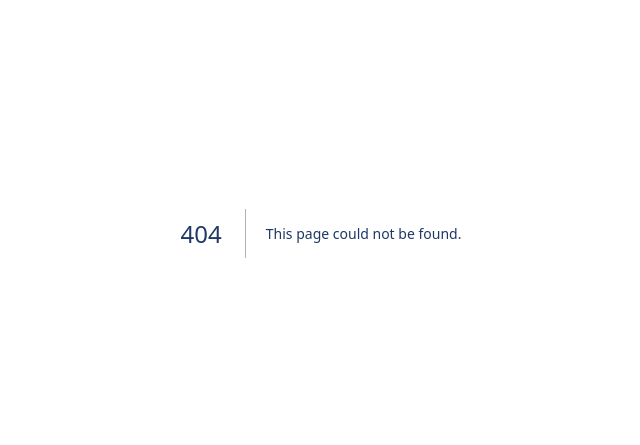
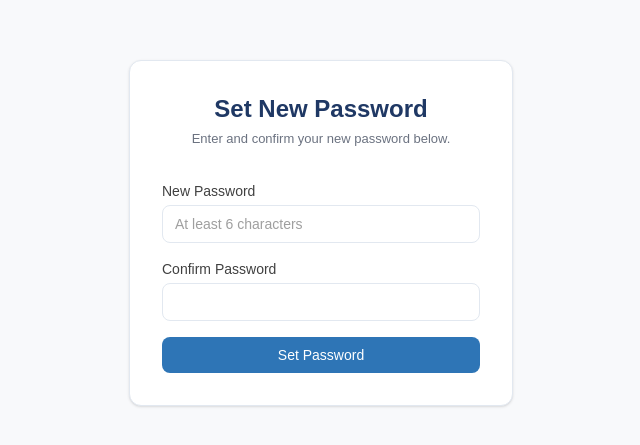
Before and after one commit to AGLCoaching/AGL-Practice-Tracker, a Next.js app: page /reset-password in a window 1280 px wide. Before the commit this address had no page. Shown: the part 167-612 px from the top of the page, without its empty margins (319-959 px from the left). Built offline with nearby package versions, Linux system fonts and the light colour scheme; no server answers.

Commit message:
Add password reset flow and auth confirm route

```diff
--- a/app/api/admin/invite-coach/route.ts
+++ b/app/api/admin/invite-coach/route.ts
@@ -27,7 +27,7 @@ export async function POST(req: Request) {
   // Send Supabase auth invite — resends if user is unconfirmed
   const { data: invited, error: inviteErr } = await admin.auth.admin.inviteUserByEmail(email, {
     data: { first_name, last_name },
-    redirectTo: `${process.env.NEXT_PUBLIC_SITE_URL}/login`,
+    redirectTo: `${process.env.NEXT_PUBLIC_SITE_URL}/auth/confirm?next=/reset-password`,
   })
 
   let userId: string
--- /dev/null
+++ b/app/auth/confirm/route.ts
@@ -0,0 +1,20 @@
+import { createClient } from '@/lib/supabase/server'
+import { NextResponse } from 'next/server'
+import type { NextRequest } from 'next/server'
+
+export async function GET(request: NextRequest) {
+  const { searchParams, origin } = new URL(request.url)
+  const token_hash = searchParams.get('token_hash')
+  const type = searchParams.get('type') as 'recovery' | 'invite' | 'signup' | 'email' | null
+  const next = searchParams.get('next') ?? '/clients'
+
+  if (token_hash && type) {
+    const supabase = await createClient()
+    const { error } = await supabase.auth.verifyOtp({ type, token_hash })
+    if (!error) {
+      return NextResponse.redirect(new URL(next, origin))
+    }
+  }
+
+  return NextResponse.redirect(new URL('/login?error=invalid_token', origin))
+}
--- /dev/null
+++ b/app/reset-password/page.tsx
@@ -0,0 +1,95 @@
+'use client'
+import { useState } from 'react'
+import { createClient } from '@/lib/supabase/client'
+
+export default function ResetPasswordPage() {
+  const [password, setPassword] = useState('')
+  const [confirm, setConfirm] = useState('')
+  const [error, setError] = useState('')
+  const [success, setSuccess] = useState(false)
+  const [loading, setLoading] = useState(false)
+  const supabase = createClient()
+
+  async function handleSubmit(e: React.FormEvent) {
+    e.preventDefault()
+    setError('')
+
+    if (password !== confirm) {
+      setError('Passwords do not match.')
+      return
+    }
+    if (password.length < 6) {
+      setError('Password must be at least 6 characters.')
+      return
+    }
+
+    setLoading(true)
+    const { error } = await supabase.auth.updateUser({ password })
+    setLoading(false)
+
+    if (error) {
+      setError(error.message)
+    } else {
+      setSuccess(true)
+      setTimeout(() => { window.location.href = '/clients' }, 2000)
+    }
+  }
+
+  if (success) {
+    return (
+      <div className="min-h-screen flex items-center justify-center" style={{ background: 'var(--bg)' }}>
+        <div className="w-full max-w-sm bg-white rounded-xl shadow-sm border p-8 text-center" style={{ borderColor: 'var(--border)' }}>
+          <div style={{ fontSize: 40, marginBottom: 16 }}>✓</div>
+          <h2 className="text-lg font-bold mb-2" style={{ color: 'var(--navy)' }}>Password Updated</h2>
+          <p className="text-sm" style={{ color: 'var(--muted)' }}>Redirecting you to your dashboard...</p>
+        </div>
+      </div>
+    )
+  }
+
+  return (
+    <div className="min-h-screen flex items-center justify-center" style={{ background: 'var(--bg)' }}>
+      <div className="w-full max-w-sm bg-white rounded-xl shadow-sm border p-8" style={{ borderColor: 'var(--border)' }}>
+        <div className="text-center mb-8">
+          <h1 className="text-2xl font-bold mb-1" style={{ color: 'var(--navy)' }}>Set New Password</h1>
+          <p style={{ color: 'var(--muted)', fontSize: 13 }}>Enter and confirm your new password below.</p>
+        </div>
+        <form onSubmit={handleSubmit} className="space-y-4">
+          <div>
+            <label className="block text-sm font-medium mb-1" style={{ color: 'var(--text)' }}>New Password</label>
+            <input
+              type="password"
+              value={password}
+              onChange={e => setPassword(e.target.value)}
+              required
+              minLength={6}
+              className="w-full border rounded-lg px-3 py-2 text-sm focus:outline-none focus:ring-2"
+              style={{ borderColor: 'var(--border)' } as React.CSSProperties}
+              placeholder="At least 6 characters"
+            />
+          </div>
+          <div>
+            <label className="block text-sm font-medium mb-1" style={{ color: 'var(--text)' }}>Confirm Password</label>
+            <input
+              type="password"
+              value={confirm}
+              onChange={e => setConfirm(e.target.value)}
+              required
+              className="w-full border rounded-lg px-3 py-2 text-sm focus:outline-none focus:ring-2"
+              style={{ borderColor: 'var(--border)' } as React.CSSProperties}
+            />
+          </div>
+          {error && <p className="text-sm" style={{ color: 'var(--danger)' }}>{error}</p>}
+          <button
+            type="submit"
+            disabled={loading}
+            className="w-full py-2 rounded-lg text-white text-sm font-medium transition-opacity disabled:opacity-60"
+            style={{ background: 'var(--blue)' }}
+          >
+            {loading ? 'Saving...' : 'Set Password'}
+          </button>
+        </form>
+      </div>
+    </div>
+  )
+}
--- a/middleware.ts
+++ b/middleware.ts
@@ -24,7 +24,7 @@ export async function middleware(request: NextRequest) {
   const { data: { user } } = await supabase.auth.getUser()
 
   // Public routes
-  const publicPaths = ['/login', '/c/']
+  const publicPaths = ['/login', '/c/', '/auth/confirm', '/reset-password']
   const isPublic = publicPaths.some(p => request.nextUrl.pathname.startsWith(p))
 
   if (!user && !isPublic) {
```
